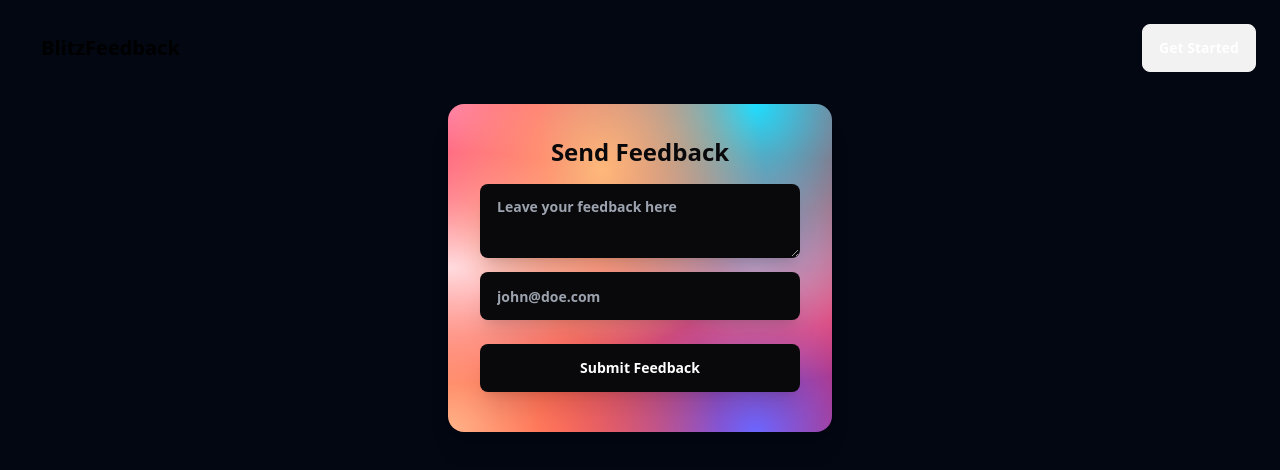
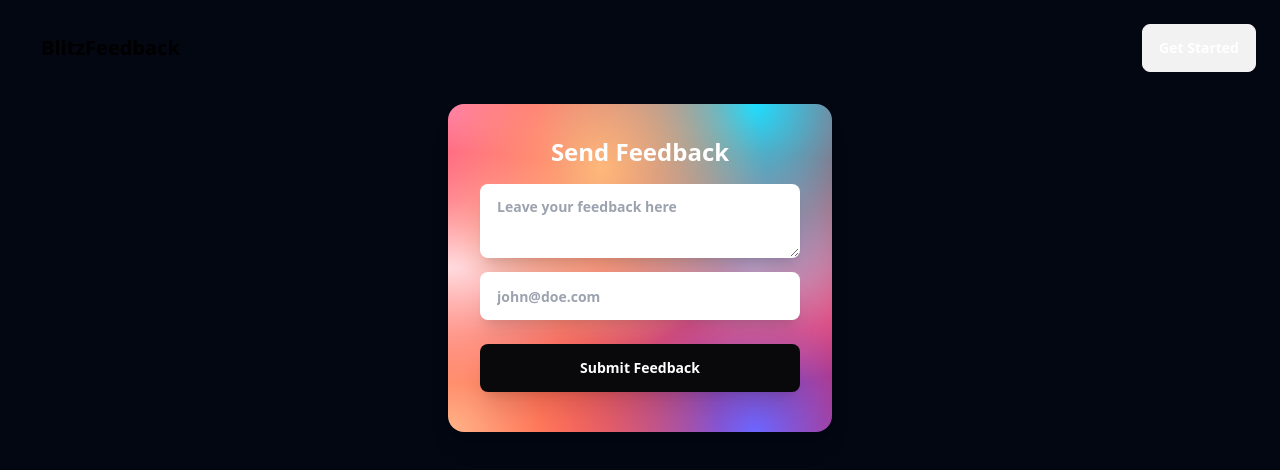
Before and after one commit to ramezj/astralics, a Next.js app in the folder client/: page / in a window 1280 px wide. Shown: the top 470 px of the page. Built offline with nearby package versions, Linux system fonts and the light colour scheme; no server answers.

Commit message:
Widget Update

```diff
--- a/client/components/widget/index.js
+++ b/client/components/widget/index.js
@@ -35,10 +35,10 @@ export default function Widget(props) {
         <>
         <div className="card w-96 backgroundColor shadow-xl duration-300">
   <div className="card-body">
-    <h2 className="card-title text-2xl text-zinc-950 font-black justify-center">Send Feedback</h2>
+    <h2 className="card-title text-2xl text-white font-black justify-center">Send Feedback</h2>
     <form>
-    <textarea value={feedback} onChange={((e) => {setFeedback(e.target.value)})} className="shadow-xl textarea w-full mt-2 focus:outline-none bg-zinc-950 font-bold" placeholder="Leave your feedback here"></textarea>
-    <input value={email} onChange={((e) => {setEmail(e.target.value)})}type="text" placeholder="john@doe.com" className="shadow-xl input w-full mt-2 focus:outline-none bg-zinc-950 font-bold text-sm -mt-1"/>
+    <textarea value={feedback} onChange={((e) => {setFeedback(e.target.value)})} className="shadow-xl textarea w-full mt-2 focus:outline-none bg-white text-zinc-950 font-extrabold" placeholder="Leave your feedback here"></textarea>
+    <input value={email} onChange={((e) => {setEmail(e.target.value)})}type="text" placeholder="john@doe.com" className="shadow-xl input w-full mt-2 focus:outline-none bg-white text-zinc-950 font-extrabold text-sm -mt-1"/>
     <br /><br />
     <button onClick={submitFeedback} className='shadow-xl btn w-full text-white normal-case bg-zinc-950 hover:bg-zinc-950 outline-none border-none font-bold'>
         {
```
